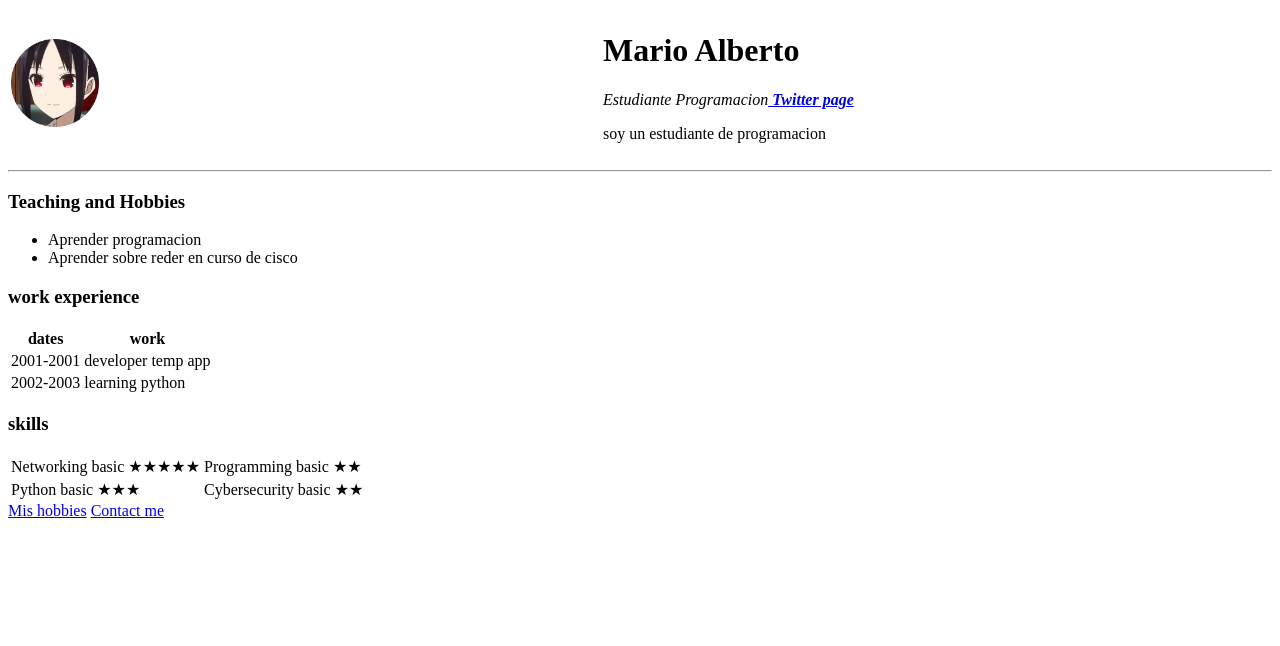
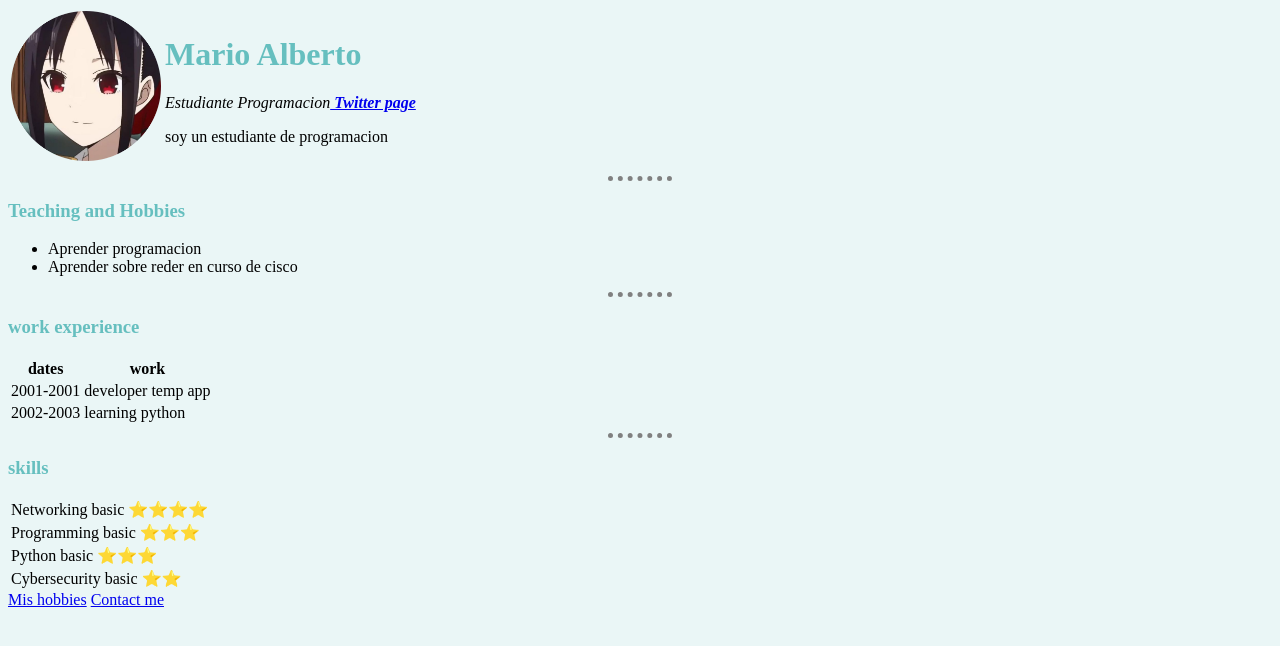
Before and after one commit to mariolopezl/MarioAlbertoPracticas, a plain HTML site: page hmtlInicio/HTML - Personal site/index.html in a window 1280 px wide. Drawn offline with Linux system fonts and the light colour scheme.

Commit message:
Intermediate HTML

```diff
--- /dev/null
+++ b/hmtlInicio/CSS - Bacon Fansite/css/styles.css
@@ -0,0 +1,33 @@
+/******** TAGS SELECTOR *********/
+
+
+h1 {
+    color: red;
+    font-size: 200px;
+}
+
+
+
+img:hover {
+    background-color: gold;
+}
+
+
+/*********************** CLASS SELECTORS **************/
+
+.bacon {
+    background-color: green;
+}
+
+.broccoli {
+    background-color: red;
+}
+
+.circular {
+    border-radius: 100%;
+}
+/********************** ID SELECTOR ******************/
+
+#heading {
+    color: blue;
+}
--- /dev/null
+++ b/hmtlInicio/HTML - Personal site/css/styles.css
@@ -0,0 +1,15 @@
+body {
+  background-color: #eaf6f6;
+}
+
+hr {
+  border-style: none;
+  border-top-style: dotted;
+  border-color: grey;
+  border-width: 5px;
+  width: 5%;
+}
+
+h1,h3 {
+    color: #66BFBF  ;
+}
--- a/hmtlInicio/HTML - Personal site/index.html
+++ b/hmtlInicio/HTML - Personal site/index.html
@@ -6,22 +6,24 @@
     <meta http-equiv="X-UA-Compatible" content="IE=edge">
     <meta name="viewport" content="width=device-width, initial-scale=1.0">
     <title>Mario Lopez</title>
+    <link rel="stylesheet" href="css/styles.css">
+
 </head>
 
-<body>
+<body >
 
     <table>
         <tr>
-                <td><img src="images/kaguya1.png" width="15%" alt="kaguya images"></td>
-                <td><h1>Mario Alberto</h1>
-    <p><em>Estudiante Programacion<strong><a href="https://www.twitter.com"> Twitter page</a></strong></em></p>
-    <p>soy un estudiante de programacion</p></td>
+            <td><img src="images/kaguya1.png" width="150px" alt="kaguya images"></td>
+            <td>
+                <h1>Mario Alberto</h1>
+                <p><em>Estudiante Programacion<strong><a href="https://www.twitter.com"> Twitter page</a></strong></em>
+                </p>
+                <p>soy un estudiante de programacion</p>
+            </td>
         </tr>
     </table>
     <!--Inicio hipervinculos-->
-
-
-
     <hr>
     <h3>Teaching and Hobbies</h3>
 
@@ -30,7 +32,7 @@
         <li>Aprender sobre reder en curso de cisco</li>
 
     </ul>
-
+    <hr>
 
 
     <h3>work experience</h3>
@@ -57,17 +59,23 @@
 
     </table>
 
+    <hr>
     <h3>skills</h3>
 
     <table>
         <tbody>
             <tr>
-                    <td>Networking basic ★★★★★</td>
-                    <td>Programming basic ★★</td>
+                <td>Networking basic ⭐️⭐️⭐️⭐️</td>
             </tr>
             <tr>
-                    <td>Python basic ★★★ </td>
-                    <td>Cybersecurity basic ★★</td>
+                <td>Programming basic ⭐️⭐️⭐️</td>
+            </tr>
+            <tr>
+                <td>Python basic ⭐️⭐️⭐️ </td>
+            </tr>
+            <tr>
+                <td>Cybersecurity basic ⭐️⭐️</td>
+            </tr>
             </tr>
         </tbody>
     </table>
```
Also changed, not shown: hmtlInicio/CSS - Bacon Fansite/index.html (added, +19 -0 lines), hmtlInicio/HTML - Personal site/contactme.html (+2 -1 lines), hmtlInicio/HTML - Personal site/hobbies.html (+1 -0 lines). Lines whose indentation alone changed are shown as unchanged.
